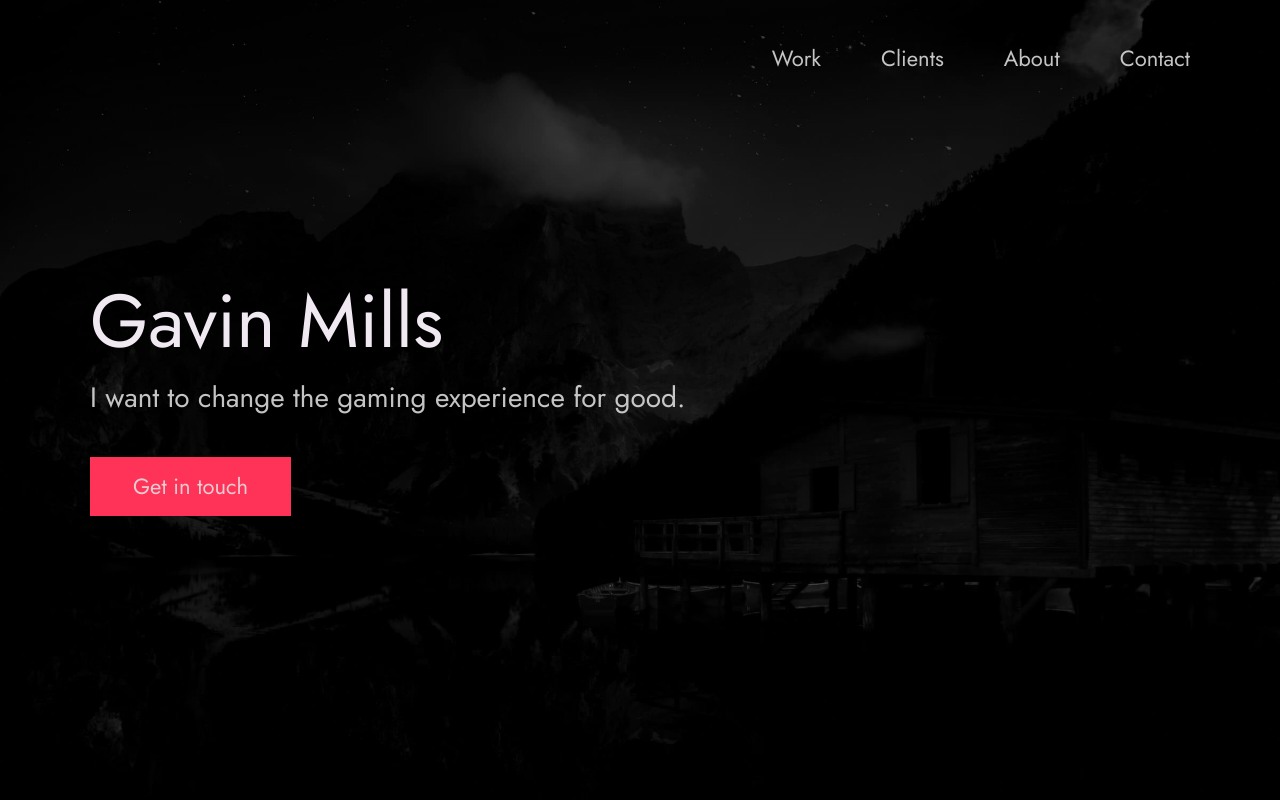
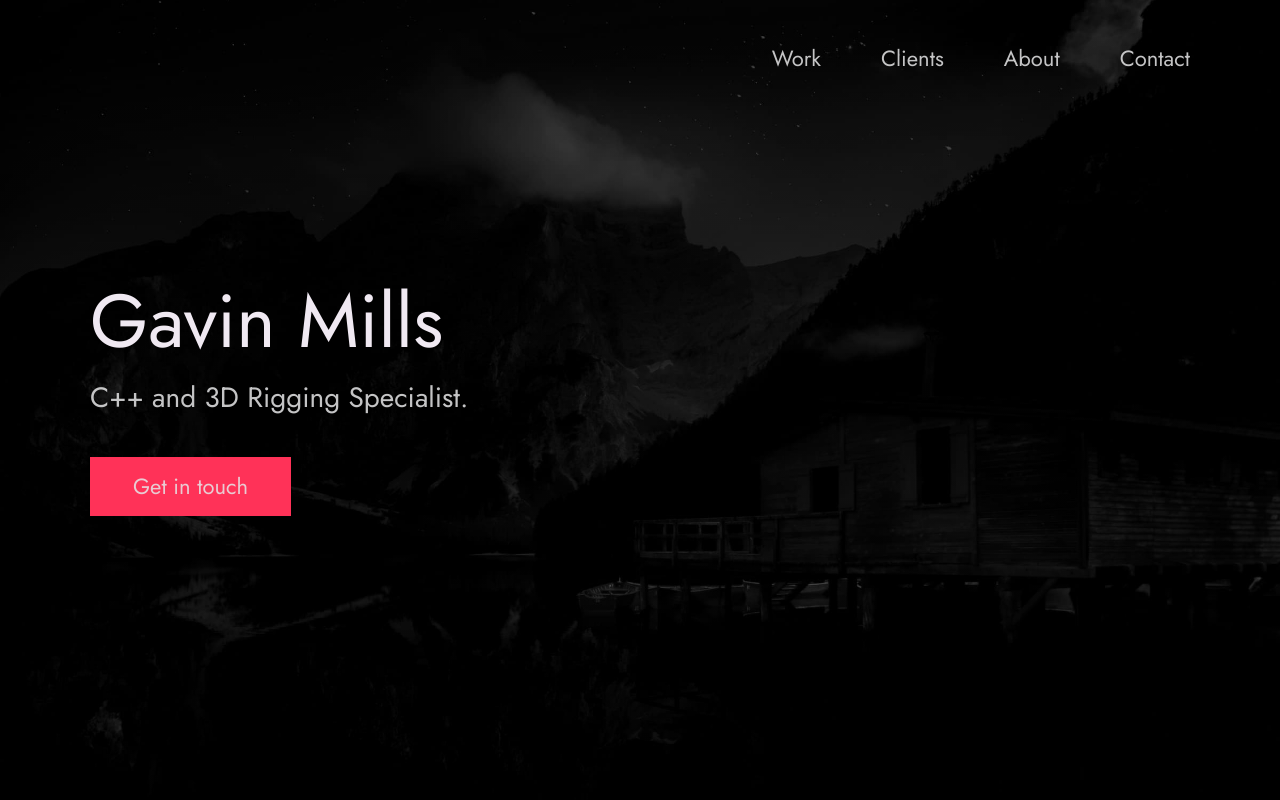
Before and after one commit to Computer-and-Information-Science/portfolio-GavMills, a plain HTML site: page index.html in a window 1280 px wide. Shown: the top 800 px of the page. Drawn offline with Linux system fonts and the light colour scheme.

Commit message:
Update index.html

```diff
--- a/index.html
+++ b/index.html
@@ -59,7 +59,7 @@
           <span>Gavin Mills</span>
         </h1>
         <!-- Put a small paragraph about yourself -->
-        <p>I want to change the gaming experience for good.</p>
+        <p>C++ and 3D Rigging Specialist.</p>
         <a href="#contact" class="btn btn--pink">Get in touch</a>
       </div>
     </div>
```
